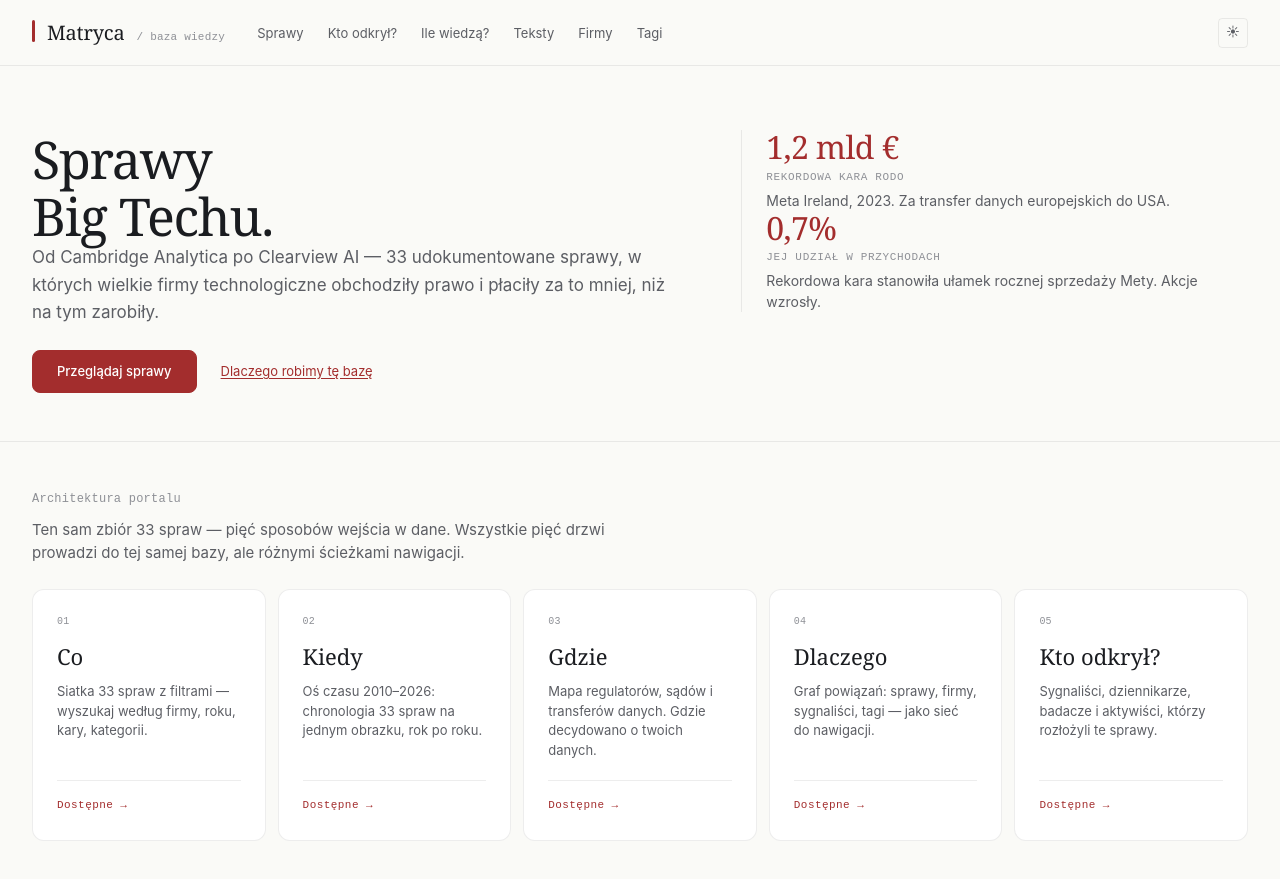
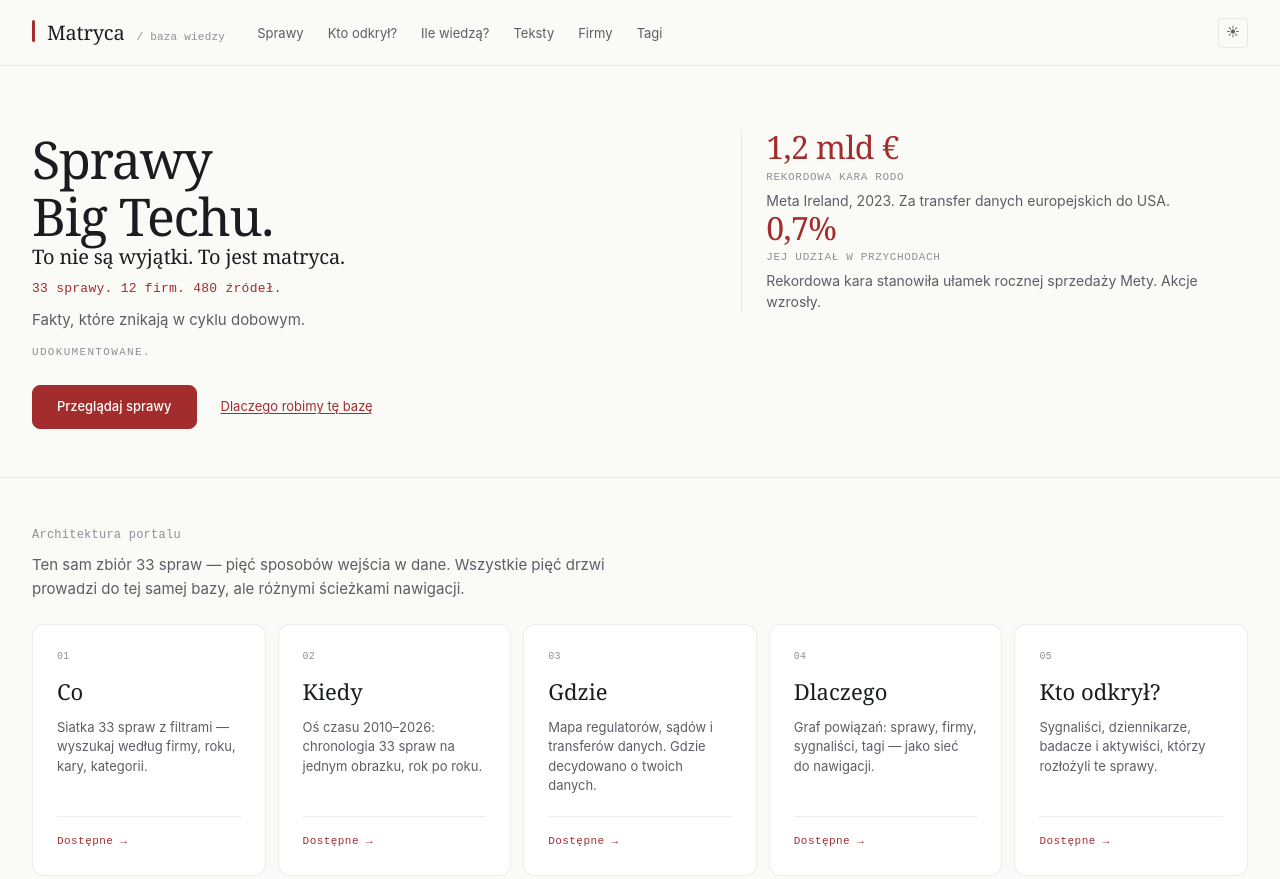
Before and after one commit to futureshow1/matryca, an Astro site: page / in a window 1280 px wide. Shown: the top 879 px of the page. Built offline with nearby package versions, Linux system fonts and the light colour scheme; Astro itself is replaced by a stand-in of ours; a small style sheet from the web is missing.

Commit message:
Hero lead: four-line typographic rhythm
Reinstate 'Sprawy Big Techu.' as h1.
Below it, a four-line lead with distinct visual voice per line:

  1. Thesis (serif, 20px):     To nie są wyjątki. To jest matryca.
  2. Numbers (accent mono):    33 sprawy. 12 firm. 480 źródeł.
  3. Frame (sans, secondary):  Fakty, które znikają w cyklu dobowym.
  4. Stamp (mono caps, tiny):  UDOKUMENTOWANE.

Each line delivers a different register. Together they read as a
tight editorial lead — thesis → scale → context → seal.

```diff
--- a/src/pages/index.astro
+++ b/src/pages/index.astro
@@ -101,10 +101,12 @@ const doors = [
     <div class="container hero__grid">
       <div class="hero__body">
         <h1 class="hero__title">Sprawy<br />Big Techu.</h1>
-        <p class="hero__subtitle">
-          Od Cambridge Analytica po Clearview AI — 33 udokumentowane sprawy, w których
-          wielkie firmy technologiczne obchodziły prawo i płaciły za to mniej, niż na tym zarobiły.
-        </p>
+        <div class="hero__lead">
+          <p class="hero__lead-thesis">To nie są wyjątki. To jest matryca.</p>
+          <p class="hero__lead-numbers">33 sprawy. 12 firm. 480 źródeł.</p>
+          <p class="hero__lead-frame">Fakty, które znikają w cyklu dobowym.</p>
+          <p class="hero__lead-stamp">Udokumentowane.</p>
+        </div>
         <div class="hero__actions">
           <a href={url('/sprawy/')} class="btn btn--primary">Przeglądaj sprawy</a>
           <a href={url('/teksty/od-autorow/')} class="link">Dlaczego robimy tę bazę</a>
@@ -298,6 +300,48 @@ const doors = [
     color: var(--text-secondary);
     line-height: 1.6;
     margin-bottom: var(--space-6);
+  }
+
+  .hero__lead {
+    margin-bottom: var(--space-6);
+    max-width: 560px;
+    display: flex;
+    flex-direction: column;
+    gap: var(--space-2);
+  }
+
+  .hero__lead-thesis {
+    font-family: var(--font-serif);
+    font-size: 20px;
+    font-weight: 500;
+    line-height: 1.3;
+    color: var(--text-primary);
+    margin: 0;
+    letter-spacing: -0.01em;
+  }
+
+  .hero__lead-numbers {
+    font-family: var(--font-mono);
+    font-size: 13px;
+    color: var(--accent);
+    margin: 0;
+    letter-spacing: 0.02em;
+  }
+
+  .hero__lead-frame {
+    font-size: 15px;
+    color: var(--text-secondary);
+    line-height: 1.55;
+    margin: 0;
+  }
+
+  .hero__lead-stamp {
+    font-family: var(--font-mono);
+    font-size: 11px;
+    text-transform: uppercase;
+    letter-spacing: 0.12em;
+    color: var(--text-tertiary);
+    margin: var(--space-1) 0 0;
   }
 
   .hero__actions {
```
